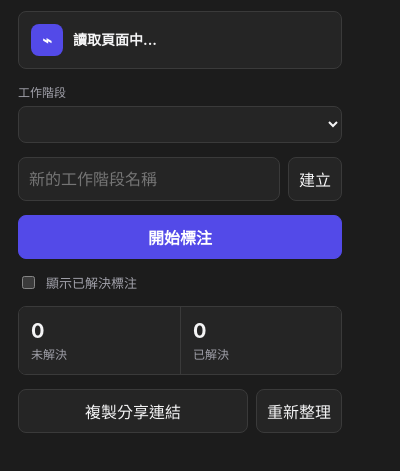
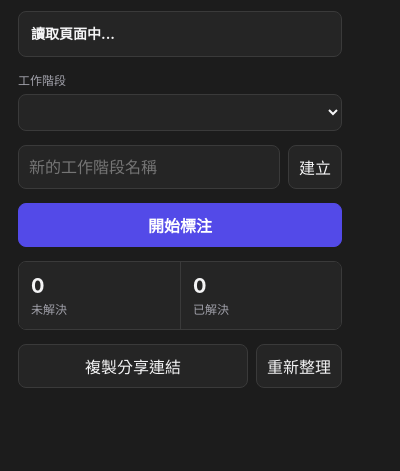
Before and after one commit to eleanorewu/webcomment, a browser extension: page src/popup/popup.html in a window 400 px wide. Shown: the part 49-520 px from the top of the page. Drawn offline with Linux system fonts and the light colour scheme.

Commit message:
feat: simplify popup page controls

```diff
--- a/src/popup/popup.css
+++ b/src/popup/popup.css
@@ -80,18 +80,6 @@ h1 {
   gap: 10px;
 }
 
-.page-icon {
-  display: grid;
-  flex: 0 0 32px;
-  width: 32px;
-  height: 32px;
-  place-items: center;
-  border-radius: 8px;
-  color: #ffffff;
-  background: var(--brand);
-  font-weight: 700;
-}
-
 .page-title {
   overflow: hidden;
   margin: 0;
@@ -163,22 +151,6 @@ button:hover {
   border-color: var(--brand-strong);
 }
 
-.toggle-row {
-  color: var(--muted);
-  font-size: 13px;
-}
-
-.toggle-row label {
-  display: flex;
-  align-items: center;
-  gap: 8px;
-}
-
-.toggle-row input {
-  width: auto;
-  accent-color: var(--brand);
-}
-
 .stats-grid {
   display: grid;
   grid-template-columns: 1fr 1fr;
--- a/src/popup/popup.html
+++ b/src/popup/popup.html
@@ -17,7 +17,6 @@
 
       <section class="page-card">
         <div class="page-title-row">
-          <span class="page-icon">⌁</span>
           <div>
             <p id="pageTitle" class="page-title">讀取頁面中...</p>
             <p id="pageMeta" class="page-meta"></p>
@@ -38,13 +37,6 @@
       <button id="commentModeButton" class="primary-button" type="button">
         開始標注
       </button>
-
-      <div class="toggle-row">
-        <label>
-          <input id="showResolvedToggle" type="checkbox" />
-          顯示已解決標注
-        </label>
-      </div>
 
       <section class="stats-grid">
         <div>
--- a/src/popup/popup.js
+++ b/src/popup/popup.js
@@ -7,7 +7,6 @@
     sessionNameInput: document.getElementById('sessionNameInput'),
     createSessionButton: document.getElementById('createSessionButton'),
     commentModeButton: document.getElementById('commentModeButton'),
-    showResolvedToggle: document.getElementById('showResolvedToggle'),
     openCount: document.getElementById('openCount'),
     resolvedCount: document.getElementById('resolvedCount'),
     copyReviewLinkButton: document.getElementById('copyReviewLinkButton'),
@@ -67,12 +66,6 @@
         return;
       }
       setMessage('標注工具尚未啟動，請重新整理頁面後再試一次。');
-    });
-
-    els.showResolvedToggle.addEventListener('change', async () => {
-      await ensureContentScript();
-      await sendToTab({ type: 'WEB_COMMENT_SHOW_RESOLVED', value: els.showResolvedToggle.checked });
-      await renderStats();
     });
 
     els.copyReviewLinkButton.addEventListener('click', copyReviewLink);
```
Also changed, not shown: docs/05_COMPONENT_SPEC.md (+0 -1 lines).
